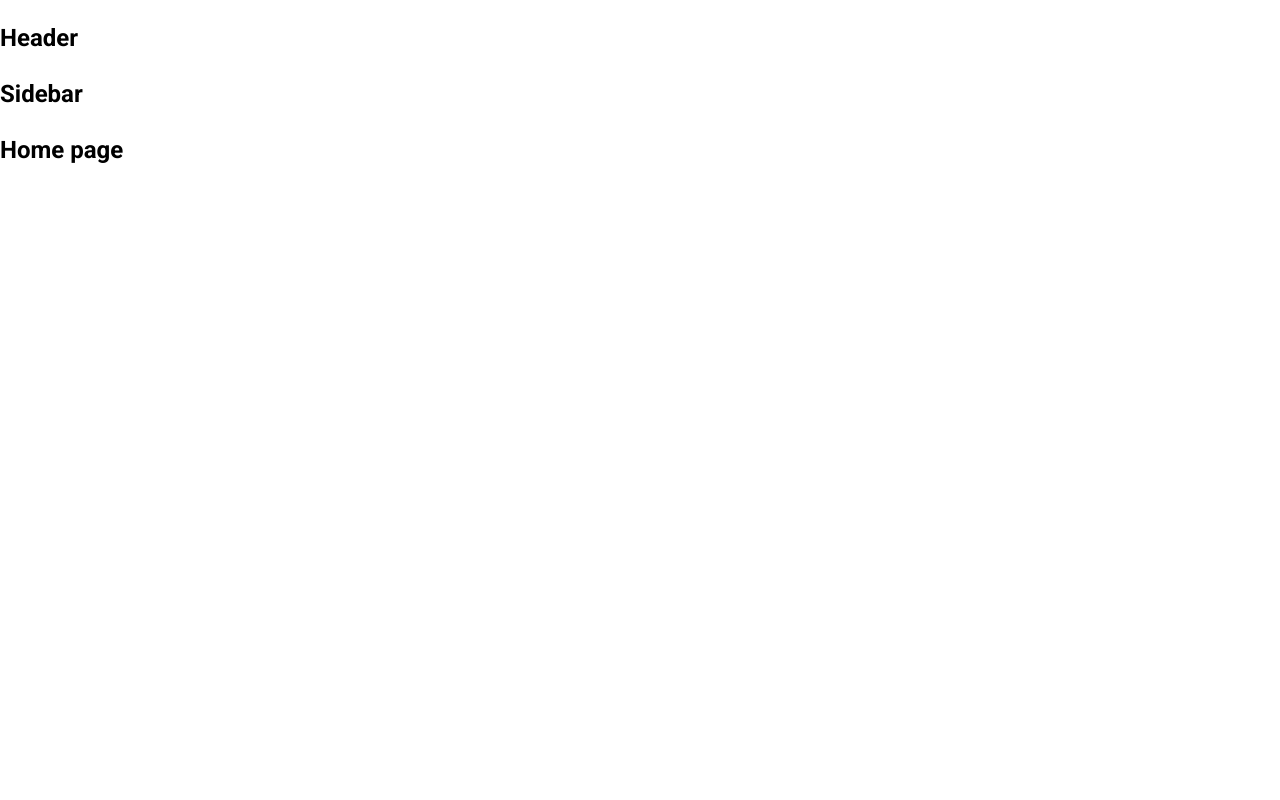
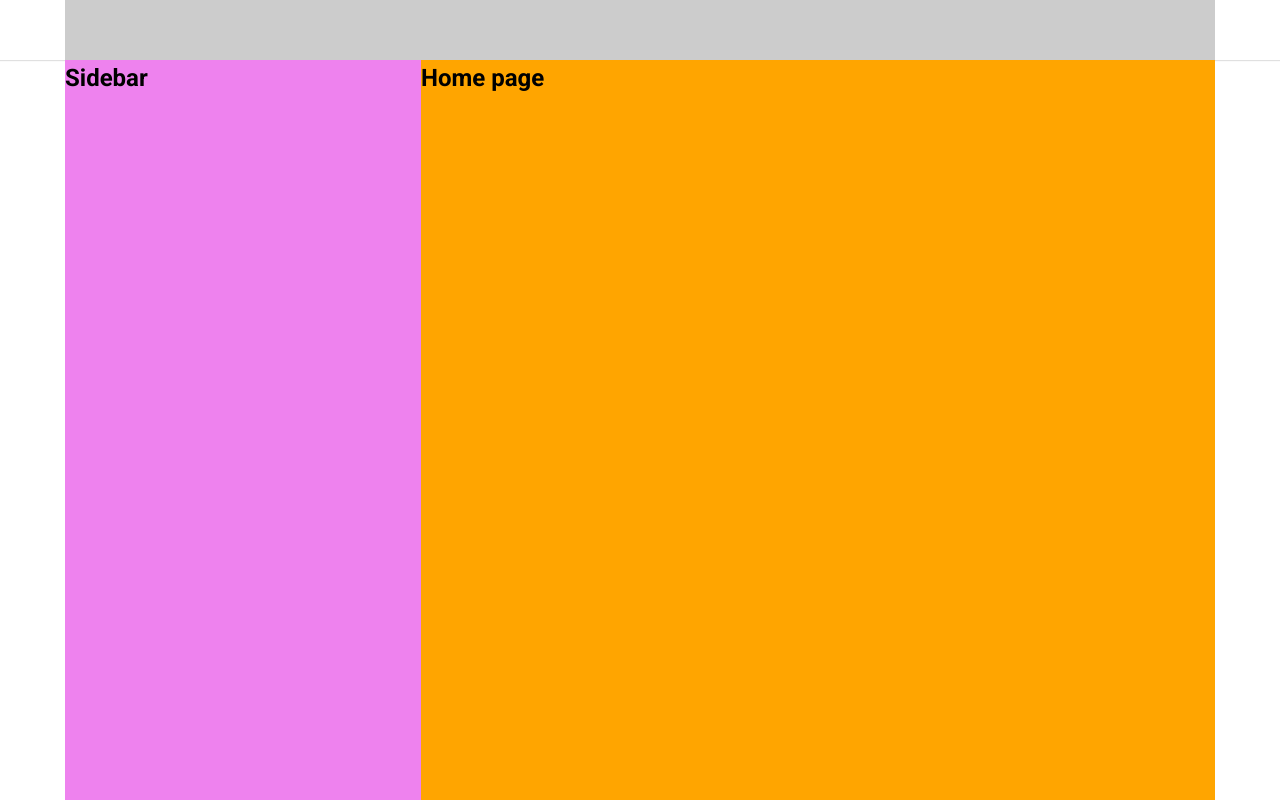
Before and after one commit to vannam2012/tiktok, a React (Create React App) app: page / in a window 1280 px wide. Shown: the top 800 px of the page. Built offline with nearby package versions, Linux system fonts and the light colour scheme.

Commit message:
Dựng khung Layout mặc định

```diff
--- a/package.json
+++ b/package.json
@@ -6,6 +6,7 @@
       "@testing-library/jest-dom": "^5.16.5",
       "@testing-library/react": "^13.4.0",
       "@testing-library/user-event": "^13.5.0",
+      "classnames": "^2.3.2",
       "normalize.css": "^8.0.1",
       "react": "^18.2.0",
       "react-dom": "^18.2.0",
--- a/src/components/GlobalStyles/GlobalStyles.scss
+++ b/src/components/GlobalStyles/GlobalStyles.scss
@@ -2,9 +2,15 @@
 @import url('https://fonts.googleapis.com/css2?family=Roboto:wght@300;400;500;700&display=swap');
 
 :root {
-    --primary: #fe2c55
+    --primary: #fe2c55;
+
+    //DefaltLayout
+    --defalt-layout-header-height: 60px;
+    --default-layout-width: 1150px;
 }
 *{
+    margin: 0;
+    padding: 0;
     box-sizing: border-box;
 }
 
--- /dev/null
+++ b/src/components/Layout/DefaultLayout/DefaultLayout.module.scss
@@ -0,0 +1,16 @@
+.wrapper{
+    display: flex;
+    flex-direction: column; // cho sibar nằm dọc
+    align-items: center; // căn giữa
+}
+.container{
+    width: var( --default-layout-width);
+    min-height: 1000px;
+    // cho ngang Sidebar và content
+    display: flex;
+}
+.content{
+    flex: 1;
+    min-height: 1000px;
+    background-color: orange;
+}
--- /dev/null
+++ b/src/components/Layout/DefaultLayout/Sidebar/Sidebar.module.scss
@@ -0,0 +1,6 @@
+// css cho sidebar
+.wrapper{
+    width: 356px;
+    min-height: 1000px;
+    background-color: violet;
+}
--- a/src/components/Layout/DefaultLayout/Sidebar/index.js
+++ b/src/components/Layout/DefaultLayout/Sidebar/index.js
@@ -1,5 +1,15 @@
+import classNames from "classnames/bind";
+import styles from './Sidebar.module.scss'
+
+
+const cx = classNames.bind(styles)
+
+
 function Sidebar() {
-    return <h2>Sidebar</h2>
+    return <aside className={cx('wrapper')}>
+        <h2>Sidebar</h2>
+    </aside>
+
 }
 
 export default Sidebar;
--- a/src/components/Layout/DefaultLayout/index.js
+++ b/src/components/Layout/DefaultLayout/index.js
@@ -1,13 +1,16 @@
+import classNames from "classnames/bind";
 import Header from "~/components/Layout/component/Header";
+import styles from './DefaultLayout.module.scss'
 import Sidebar from "./Sidebar";
 
+const cx = classNames.bind(styles)
 function DefaultLayout( {children}) {
     return (
-        <div>
+        <div className={cx('wrapper')}>
             <Header/>
-            <div className="container">
+            <div className={cx('container')}>
                 <Sidebar/>
-                <div className="content">
+                <div className={cx('content')}>
                     {children}
                 </div>
             </div>
--- /dev/null
+++ b/src/components/Layout/component/Header/Header.module.scss
@@ -0,0 +1,12 @@
+.wrapper{
+    width: 100%; // để khong bị cho mất box-shadow
+    height:  var(--defalt-layout-header-height);
+    box-shadow: 0px 1px 1px rgb(0 0 0 / 12%);
+    display: flex;
+    justify-content: center;
+}
+.inner{
+    height:  100%;
+    width: var( --default-layout-width);
+    background-color: #ccc;
+}
--- a/src/components/Layout/component/Header/index.js
+++ b/src/components/Layout/component/Header/index.js
@@ -1,5 +1,12 @@
+import classNames from 'classnames/bind';
+import styles from './Header.module.scss';
+
+const cx = classNames.bind(styles);
+
 function Header() {
-    return <h2>Header</h2>
+   return <header className={cx('wrapper')}>
+        <div className={cx('inner')}></div>
+   </header>;
 }
 
 export default Header;
```
Also changed, not shown: 1 other file (tests, documents, lock files or other folders).
